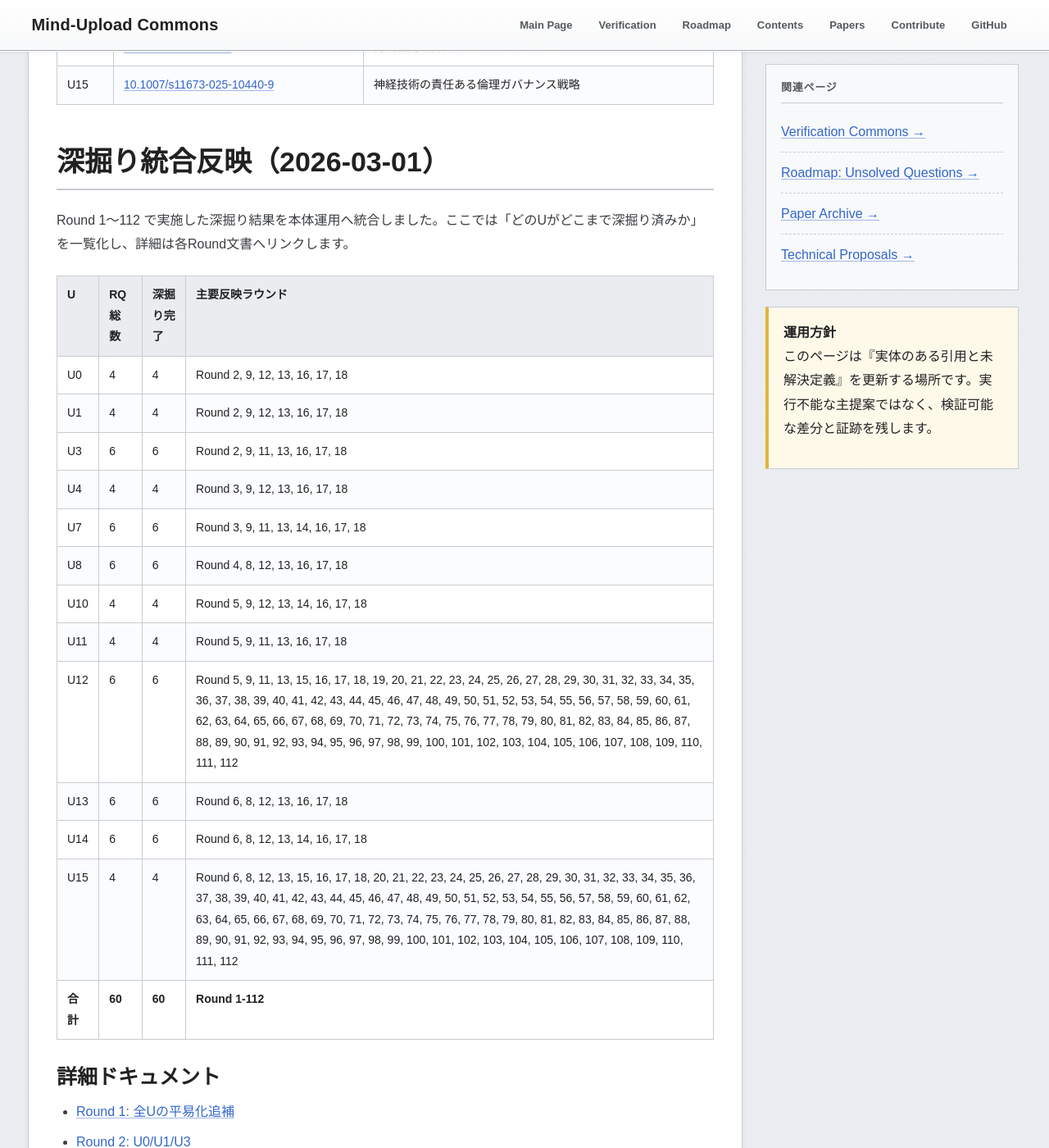
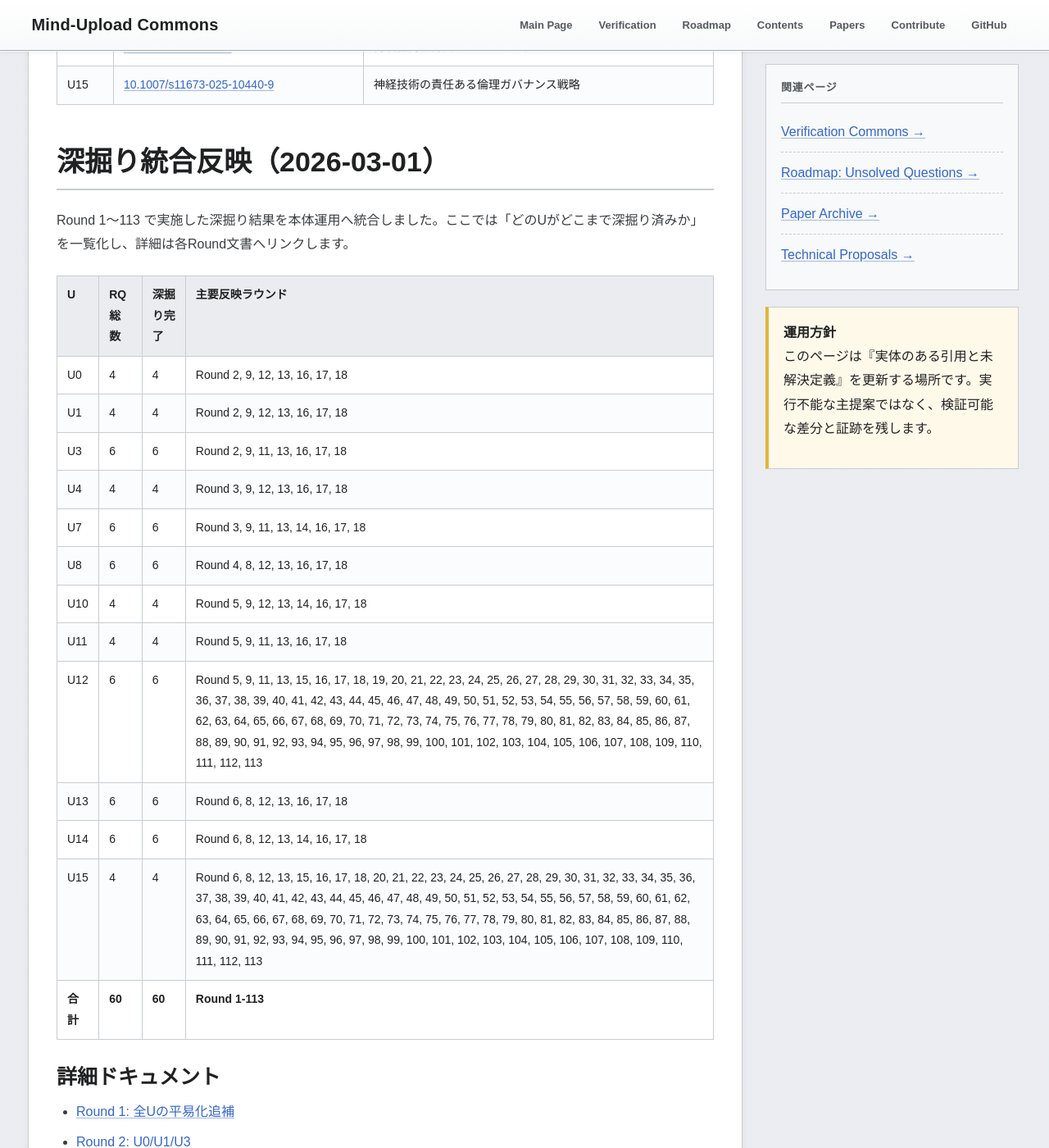
Before and after one commit to yasufumi-nakata/eegflow, a Jekyll site: the page built from research_harvest_50.md, in a window 1280 px wide and 1400 px high, scrolled down 6243 px. Shown: the whole window at 82% size. Built offline with Jekyll 4.4.1, drawn with Linux system fonts in a browser that asks for light colours; some of the changed text lies outside the part shown.

Commit message:
Add Round 113 follow-up reconnect remonitor execution and reevaluation gate

```diff
--- a/research_harvest_50.md
+++ b/research_harvest_50.md
@@ -156,7 +156,7 @@
 <section class="section" id="deepening-integration-20260301">
 <h2 class="section-title">深掘り統合反映（2026-03-01）</h2>
 <p>
-Round 1〜112 で実施した深掘り結果を本体運用へ統合しました。ここでは「どのUがどこまで深掘り済みか」を一覧化し、詳細は各Round文書へリンクします。
+Round 1〜113 で実施した深掘り結果を本体運用へ統合しました。ここでは「どのUがどこまで深掘り済みか」を一覧化し、詳細は各Round文書へリンクします。
 </p>
 <table class="data-table">
 <thead><tr><th>U</th><th>RQ総数</th><th>深掘り完了</th><th>主要反映ラウンド</th></tr></thead><tbody>
@@ -168,11 +168,11 @@
 <tr><td>U8</td><td>6</td><td>6</td><td>Round 4, 8, 12, 13, 16, 17, 18</td></tr>
 <tr><td>U10</td><td>4</td><td>4</td><td>Round 5, 9, 12, 13, 14, 16, 17, 18</td></tr>
 <tr><td>U11</td><td>4</td><td>4</td><td>Round 5, 9, 11, 13, 16, 17, 18</td></tr>
-<tr><td>U12</td><td>6</td><td>6</td><td>Round 5, 9, 11, 13, 15, 16, 17, 18, 19, 20, 21, 22, 23, 24, 25, 26, 27, 28, 29, 30, 31, 32, 33, 34, 35, 36, 37, 38, 39, 40, 41, 42, 43, 44, 45, 46, 47, 48, 49, 50, 51, 52, 53, 54, 55, 56, 57, 58, 59, 60, 61, 62, 63, 64, 65, 66, 67, 68, 69, 70, 71, 72, 73, 74, 75, 76, 77, 78, 79, 80, 81, 82, 83, 84, 85, 86, 87, 88, 89, 90, 91, 92, 93, 94, 95, 96, 97, 98, 99, 100, 101, 102, 103, 104, 105, 106, 107, 108, 109, 110, 111, 112</td></tr>
+<tr><td>U12</td><td>6</td><td>6</td><td>Round 5, 9, 11, 13, 15, 16, 17, 18, 19, 20, 21, 22, 23, 24, 25, 26, 27, 28, 29, 30, 31, 32, 33, 34, 35, 36, 37, 38, 39, 40, 41, 42, 43, 44, 45, 46, 47, 48, 49, 50, 51, 52, 53, 54, 55, 56, 57, 58, 59, 60, 61, 62, 63, 64, 65, 66, 67, 68, 69, 70, 71, 72, 73, 74, 75, 76, 77, 78, 79, 80, 81, 82, 83, 84, 85, 86, 87, 88, 89, 90, 91, 92, 93, 94, 95, 96, 97, 98, 99, 100, 101, 102, 103, 104, 105, 106, 107, 108, 109, 110, 111, 112, 113</td></tr>
 <tr><td>U13</td><td>6</td><td>6</td><td>Round 6, 8, 12, 13, 16, 17, 18</td></tr>
 <tr><td>U14</td><td>6</td><td>6</td><td>Round 6, 8, 12, 13, 14, 16, 17, 18</td></tr>
-<tr><td>U15</td><td>4</td><td>4</td><td>Round 6, 8, 12, 13, 15, 16, 17, 18, 20, 21, 22, 23, 24, 25, 26, 27, 28, 29, 30, 31, 32, 33, 34, 35, 36, 37, 38, 39, 40, 41, 42, 43, 44, 45, 46, 47, 48, 49, 50, 51, 52, 53, 54, 55, 56, 57, 58, 59, 60, 61, 62, 63, 64, 65, 66, 67, 68, 69, 70, 71, 72, 73, 74, 75, 76, 77, 78, 79, 80, 81, 82, 83, 84, 85, 86, 87, 88, 89, 90, 91, 92, 93, 94, 95, 96, 97, 98, 99, 100, 101, 102, 103, 104, 105, 106, 107, 108, 109, 110, 111, 112</td></tr>
-<tr><td><strong>合計</strong></td><td><strong>60</strong></td><td><strong>60</strong></td><td><strong>Round 1-112</strong></td></tr>
+<tr><td>U15</td><td>4</td><td>4</td><td>Round 6, 8, 12, 13, 15, 16, 17, 18, 20, 21, 22, 23, 24, 25, 26, 27, 28, 29, 30, 31, 32, 33, 34, 35, 36, 37, 38, 39, 40, 41, 42, 43, 44, 45, 46, 47, 48, 49, 50, 51, 52, 53, 54, 55, 56, 57, 58, 59, 60, 61, 62, 63, 64, 65, 66, 67, 68, 69, 70, 71, 72, 73, 74, 75, 76, 77, 78, 79, 80, 81, 82, 83, 84, 85, 86, 87, 88, 89, 90, 91, 92, 93, 94, 95, 96, 97, 98, 99, 100, 101, 102, 103, 104, 105, 106, 107, 108, 109, 110, 111, 112, 113</td></tr>
+<tr><td><strong>合計</strong></td><td><strong>60</strong></td><td><strong>60</strong></td><td><strong>Round 1-113</strong></td></tr>
 </tbody></table>
 
 <h3>詳細ドキュメント</h3>
@@ -289,6 +289,7 @@
 <li><a href="research_deepening_round110_2026-03-01.html">Round 110: フォローアップ再接続フォローアップ再接続フォローアップ再接続フォローアップ再評価フォローアップ結果台帳とフォローアップ再接続フォローアップ再接続フォローアップ再接続フォローアップ監視再同期フォローアップ再接続ゲート固定</a></li>
 <li><a href="research_deepening_round111_2026-03-01.html">Round 111: フォローアップ再接続フォローアップ再接続フォローアップ再接続フォローアップ再評価フォローアップ再接続結果台帳とフォローアップ再接続フォローアップ再接続フォローアップ再接続フォローアップ監視再同期フォローアップ維持ゲート固定</a></li>
 <li><a href="research_deepening_round112_2026-03-01.html">Round 112: フォローアップ再接続フォローアップ再接続フォローアップ再接続フォローアップ再評価フォローアップ安定化確認台帳とフォローアップ再接続フォローアップ再接続フォローアップ再接続フォローアップ再接続フォローアップ再監視ゲート固定</a></li>
+<li><a href="research_deepening_round113_2026-03-01.html">Round 113: フォローアップ再接続フォローアップ再接続フォローアップ再接続フォローアップ再接続フォローアップ再監視実行台帳とフォローアップ再接続フォローアップ再接続フォローアップ再接続フォローアップ再接続フォローアップ再評価ゲート固定</a></li>
 </ul>
 
 <h3>整合性監査（証跡）</h3>
@@ -960,6 +961,12 @@
 Round 112 のフォローアップ再接続フォローアップ再接続フォローアップ再接続フォローアップ再評価フォローアップ安定化確認台帳とフォローアップ再接続フォローアップ再接続フォローアップ再接続フォローアップ再接続フォローアップ再監視ゲート固定は
 <a href="automation/rq_regulation_reentry_followup_reconnect_followup_reconnect_followup_reconnect_followup_reevaluation_followup_stability_confirmation_ledger_round112_2026-03-01.csv" target="_blank">rq_regulation_reentry_followup_reconnect_followup_reconnect_followup_reconnect_followup_reevaluation_followup_stability_confirmation_ledger_round112_2026-03-01.csv</a>（問い別フォローアップ再接続フォローアップ再接続フォローアップ再接続フォローアップ再評価フォローアップ安定化確認台帳）と
 <a href="automation/rq_regulation_reentry_followup_reconnect_followup_reconnect_followup_reconnect_followup_reconnect_followup_remonitor_gate_round112_2026-03-01.csv" target="_blank">rq_regulation_reentry_followup_reconnect_followup_reconnect_followup_reconnect_followup_reconnect_followup_remonitor_gate_round112_2026-03-01.csv</a>（問い別フォローアップ再接続フォローアップ再接続フォローアップ再接続フォローアップ再接続フォローアップ再監視ゲート）
+に記録しています。
+</p>
+<p class="small">
+Round 113 のフォローアップ再接続フォローアップ再接続フォローアップ再接続フォローアップ再接続フォローアップ再監視実行台帳とフォローアップ再接続フォローアップ再接続フォローアップ再接続フォローアップ再接続フォローアップ再評価ゲート固定は
+<a href="automation/rq_regulation_reentry_followup_reconnect_followup_reconnect_followup_reconnect_followup_reconnect_followup_remonitor_execution_ledger_round113_2026-03-01.csv" target="_blank">rq_regulation_reentry_followup_reconnect_followup_reconnect_followup_reconnect_followup_reconnect_followup_remonitor_execution_ledger_round113_2026-03-01.csv</a>（問い別フォローアップ再接続フォローアップ再接続フォローアップ再接続フォローアップ再接続フォローアップ再監視実行台帳）と
+<a href="automation/rq_regulation_reentry_followup_reconnect_followup_reconnect_followup_reconnect_followup_reconnect_followup_reevaluation_gate_round113_2026-03-01.csv" target="_blank">rq_regulation_reentry_followup_reconnect_followup_reconnect_followup_reconnect_followup_reconnect_followup_reevaluation_gate_round113_2026-03-01.csv</a>（問い別フォローアップ再接続フォローアップ再接続フォローアップ再接続フォローアップ再接続フォローアップ再評価ゲート）
 に記録しています。
 </p>
 </section>
```
Also changed, not shown: automation/rq_regulation_reentry_followup_reconnect_followup_reconnect_followup_reconnect_followup_reconnect_followup_reevaluation_gate_round113_2026-03-01.csv (added, +11 -0 lines), automation/rq_regulation_reentry_followup_reconnect_followup_reconnect_followup_reconnect_followup_reconnect_followup_remonitor_execution_ledger_round113_2026-03-01.csv (added, +11 -0 lines), research_deepening_continue_guide_2026-03-01.md (+5 -2 lines), research_deepening_round113_2026-03-01.md (added, +64 -0 lines).
